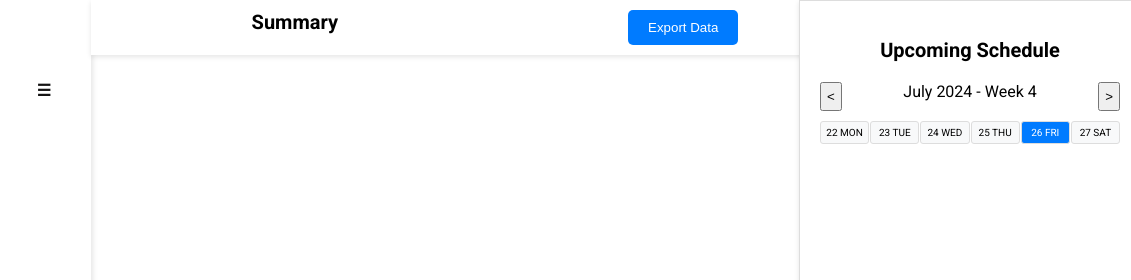
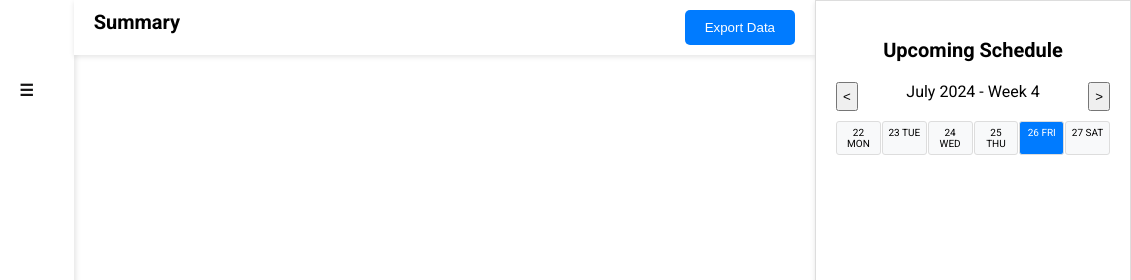
Before and after one commit to Ayatika/frontend-projet, a plain HTML site: page Dashboard/dashboard.html in a window 1280 px wide. Shown: the top 280 px of the page, 149-1280 px from the left. Drawn offline with nearby package versions, Linux system fonts and the light colour scheme.

Commit message:
nv updat

```diff
--- a/Dashboard/dash.css
+++ b/Dashboard/dash.css
@@ -125,7 +125,7 @@ nav ul li a:hover {
 .top-bar .export-data {
   display: flex;
   align-items: center;
-  margin-left: 250px;
+  margin-left: auto;
 }
 
 
@@ -151,11 +151,6 @@ nav ul li a:hover {
 
 
 .fixed-calendar {
-  position: fixed;
-  top: 20px;
-  right: -10px;
-  margin-top:-20px;
-  margin-left:900px;
   width: 300px;
   background-color: #fff;
   border: 1px solid #ddd;
```
